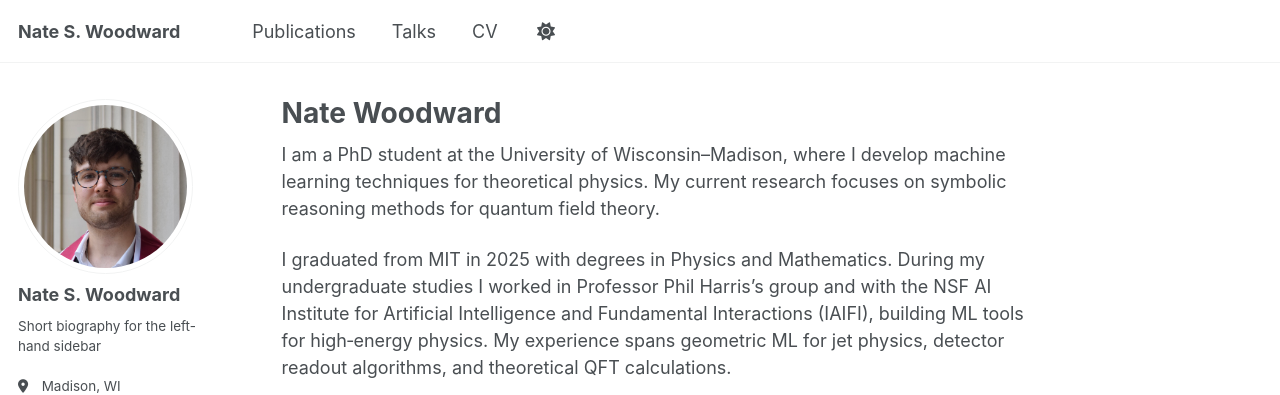
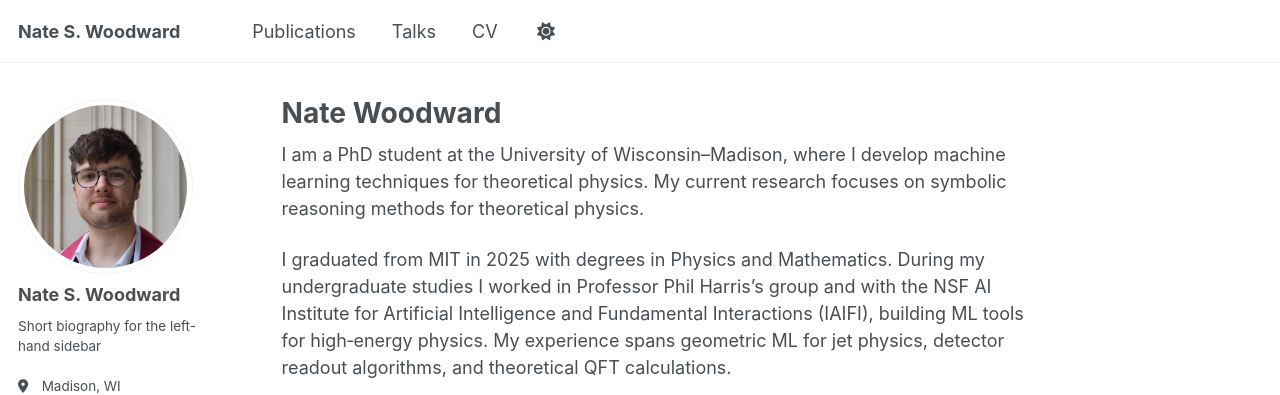
Before and after one commit to nswood/nswood.github.io, a Jekyll site: the page built from _pages/about.md, in a window 1280 px wide and 1015 px high. Shown: the top 395 px of the window. Built offline with Jekyll 4.4.1, drawn with Linux system fonts in a browser that asks for light colours; some web fonts are replaced; a script that is not in the unit is left out.

Commit message:
Update about.md

```diff
--- a/_pages/about.md
+++ b/_pages/about.md
@@ -7,7 +7,7 @@ redirect_from:
   - /about.html
 ---
 
-I am a PhD student at the University of Wisconsin–Madison, where I develop machine learning techniques for theoretical physics. My current research focuses on symbolic reasoning methods for quantum field theory.
+I am a PhD student at the University of Wisconsin–Madison, where I develop machine learning techniques for theoretical physics. My current research focuses on symbolic reasoning methods for theoretical physics.
 
 I graduated from MIT in 2025 with degrees in Physics and Mathematics. During my undergraduate studies I worked in Professor Phil Harris's group and with the NSF AI Institute for Artificial Intelligence and Fundamental Interactions (IAIFI), building ML tools for high‑energy physics. My experience spans geometric ML for jet physics, detector readout algorithms, and theoretical QFT calculations.
 
```
